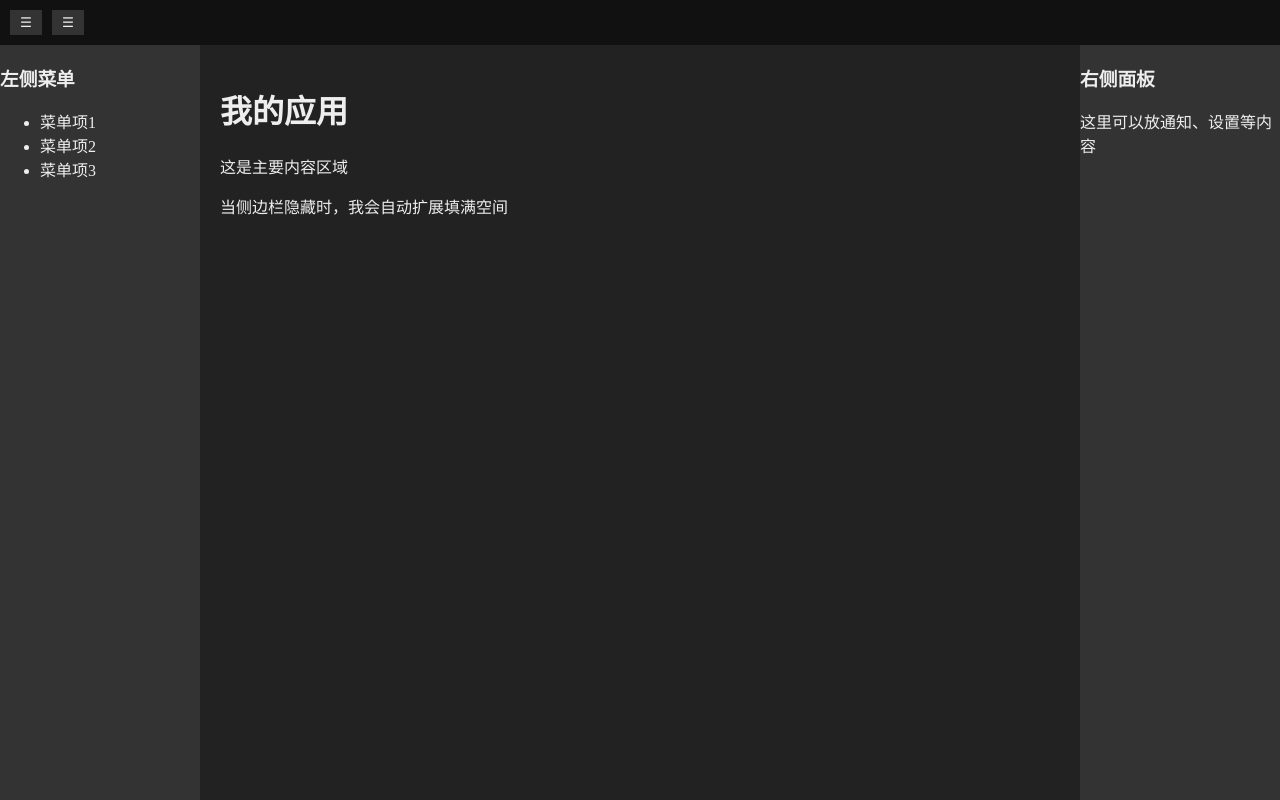
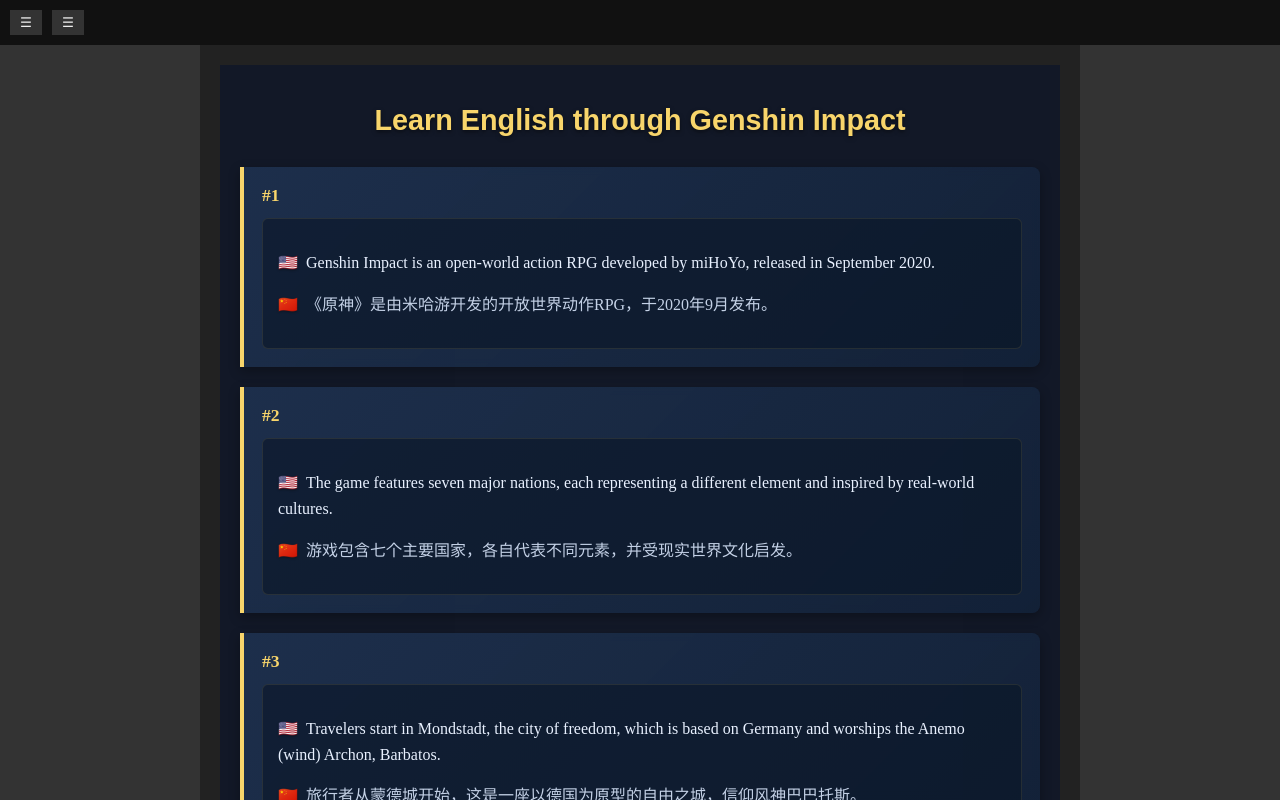
Before and after one commit to Jjqcoder/game-wander, a Vue app in the folder client/: page / in a window 1280 px wide. Built offline with nearby package versions, Linux system fonts and the light colour scheme.

Commit message:
feat(data):introducing genshinImpact data

```diff
--- a/client/src/App.vue
+++ b/client/src/App.vue
@@ -1,40 +1,97 @@
 <template>
     <HolyGrailLayout>
-        <!-- 主内容区 -->
         <div class="content">
-            <h1>我的应用</h1>
-            <p>这是主要内容区域</p>
-            <p>当侧边栏隐藏时，我会自动扩展填满空间</p>
+            <h1 class="page-title">Learn English through Genshin Impact</h1>
+            <div class="cards-container">
+                <div v-for="item in genshinImpact" :key="item.id" class="knowledge-card">
+                    <h3 class="card-id">#{{ item.id }}</h3>
+                    <div class="text-content">
+                        <p class="english">{{ item.english }}</p>
+                        <p class="chinese">{{ item.chinese }}</p>
+                    </div>
+                </div>
+            </div>
         </div>
-
-        <!-- 左侧边栏内容 -->
-        <template #left>
-            <div class="sidebar">
-                <h3>左侧菜单</h3>
-                <ul>
-                    <li>菜单项1</li>
-                    <li>菜单项2</li>
-                    <li>菜单项3</li>
-                </ul>
-            </div>
-        </template>
-
-        <!-- 右侧边栏内容 -->
-        <template #right>
-            <div class="sidebar">
-                <h3>右侧面板</h3>
-                <p>这里可以放通知、设置等内容</p>
-            </div>
-        </template>
     </HolyGrailLayout>
 </template>
 
+<style scoped>
+.content {
+    max-width: 800px;
+    margin: 0 auto;
+    padding: 20px;
+    background: rgba(15, 23, 42, 0.8); /* 深蓝色背景，类似原神夜空 */
+}
+
+.page-title {
+    color: #f8d56b; /* 更亮的金色，类似原神UI标题色 */
+    text-align: center;
+    margin-bottom: 30px;
+    font-size: 1.8rem;
+    text-shadow: 0 2px 4px rgba(0, 0, 0, 0.5);
+    font-family: 'Genshin Impact', sans-serif; /* 建议使用类似原神的字体 */
+}
+
+.cards-container {
+    display: flex;
+    flex-direction: column;
+    gap: 20px;
+}
+
+.knowledge-card {
+    background: linear-gradient(135deg, rgba(32, 53, 85, 0.8) 0%, rgba(19, 34, 57, 0.9) 100%); /* 深蓝渐变 */
+    border-left: 4px solid #f8d56b; /* 金色边框 */
+    border-radius: 0 8px 8px 0;
+    padding: 18px;
+    box-shadow: 0 4px 12px rgba(0, 0, 0, 0.3);
+    transition: all 0.3s ease;
+    backdrop-filter: blur(4px); /* 毛玻璃效果 */
+}
+
+.knowledge-card:hover {
+    transform: translateY(-3px);
+    box-shadow: 0 6px 16px rgba(248, 213, 107, 0.2); /* 金色辉光效果 */
+}
+
+.card-id {
+    color: #f8d56b;
+    margin: 0 0 12px 0;
+    font-size: 1.1rem;
+    font-weight: 600;
+}
+
+.text-content {
+    background: rgba(11, 22, 39, 0.6); /* 更深蓝的背景 */
+    padding: 15px;
+    border-radius: 6px;
+    line-height: 1.6;
+    border: 1px solid rgba(248, 213, 107, 0.1); /* 细金色边框 */
+}
+
+.english {
+    color: #e9f1ff; /* 亮白色带蓝色调 */
+    margin-bottom: 8px;
+    font-weight: 500;
+}
+
+.chinese {
+    color: #c4d1e6; /* 柔和的蓝灰色 */
+}
+
+.english::before {
+    content: '🇺🇸';
+    margin-right: 8px;
+    filter: drop-shadow(0 1px 1px rgba(0, 0, 0, 0.3));
+}
+
+.chinese::before {
+    content: '🇨🇳';
+    margin-right: 8px;
+    filter: drop-shadow(0 1px 1px rgba(0, 0, 0, 0.3));
+}
+</style>
+
 <script setup lang="ts">
 import HolyGrailLayout from './components/HolyGrailLayout.vue'
+import genshinImpact from './data/genshinImpact.json'
 </script>
-
-<style scoped>
-HolyGrailLayout {
-    color: white;
-}
-</style>
--- /dev/null
+++ b/client/src/data/genshinImpact.json
@@ -0,0 +1,77 @@
+[
+    {
+        "id": 1,
+        "english": "Genshin Impact is an open-world action RPG developed by miHoYo, released in September 2020.",
+        "chinese": "《原神》是由米哈游开发的开放世界动作RPG，于2020年9月发布。"
+    },
+    {
+        "id": 2,
+        "english": "The game features seven major nations, each representing a different element and inspired by real-world cultures.",
+        "chinese": "游戏包含七个主要国家，各自代表不同元素，并受现实世界文化启发。"
+    },
+    {
+        "id": 3,
+        "english": "Travelers start in Mondstadt, the city of freedom, which is based on Germany and worships the Anemo (wind) Archon, Barbatos.",
+        "chinese": "旅行者从蒙德城开始，这是一座以德国为原型的自由之城，信仰风神巴巴托斯。"
+    },
+    {
+        "id": 4,
+        "english": "Liyue, the next region, draws inspiration from China and is ruled by the Geo (rock) Archon, Morax (Zhongli).",
+        "chinese": "璃月是下一个区域，灵感来源于中国，由岩神摩拉克斯（钟离）统治。"
+    },
+    {
+        "id": 5,
+        "english": "Elemental reactions are key to combat, such as combining Hydro (water) and Electro (lightning) to trigger 'Electro-Charged.'",
+        "chinese": "元素反应是战斗关键，例如结合水元素和雷元素可触发‘感电’效果。"
+    },
+    {
+        "id": 6,
+        "english": "Each character has a unique Elemental Skill (press) and Elemental Burst (hold), which require energy to activate.",
+        "chinese": "每个角色都有独特的元素战技（点按）和元素爆发（长按），需要能量激活。"
+    },
+    {
+        "id": 7,
+        "english": "The 'Resin' system limits daily progress, as it’s needed to claim rewards from bosses and domains.",
+        "chinese": "‘树脂’系统限制每日进度，因为领取首领和秘境奖励需要消耗它。"
+    },
+    {
+        "id": 8,
+        "english": "Paimon, your floating companion, is often jokingly called 'emergency food' by the fandom.",
+        "chinese": "派蒙是你的漂浮伙伴，玩家常戏称她为‘应急食品’。"
+    },
+    {
+        "id": 9,
+        "english": "The 'Wish' system is the gacha mechanic where players spend Primogems to obtain characters and weapons.",
+        "chinese": "‘祈愿’系统是抽卡机制，玩家消耗原石获取角色和武器。"
+    },
+    {
+        "id": 10,
+        "english": "5-star characters like Diluc or Venti have a 0.6% drop rate, but pity guarantees one after 90 wishes.",
+        "chinese": "五星角色（如迪卢克或温迪）基础概率为0.6%，但90抽保底必出。"
+    },
+    {
+        "id": 11,
+        "english": "The Spiral Abyss is a challenging endgame dungeon with time-based floors and bi-weekly resets.",
+        "chinese": "深境螺旋是高难度终局副本，限时挑战且每两周重置一次。"
+    },
+    {
+        "id": 12,
+        "english": "Cooking dishes like 'Sweet Madame' can restore HP, while some provide buffs like increased stamina.",
+        "chinese": "烹饪料理（如‘甜甜花酿鸡’）可恢复生命值，部分还能提供体力加成等增益。"
+    },
+    {
+        "id": 13,
+        "english": "Characters have friendship levels that unlock backstory lore and profile voice-overs.",
+        "chinese": "角色拥有好感度等级，解锁背景故事和语音资料。"
+    },
+    {
+        "id": 14,
+        "english": "The 'Teapot Realm' is a housing system where players decorate their own serene space.",
+        "chinese": "‘尘歌壶’是家园系统，玩家可装饰自己的静谧空间。"
+    },
+    {
+        "id": 15,
+        "english": "Events like 'Lantern Rite' (Liyue) or 'Windblume Festival' (Mondstadt) offer limited-time rewards and lore.",
+        "chinese": "活动如‘海灯节’（璃月）或‘风花节’（蒙德）提供限时奖励和剧情。"
+    }
+]
```
